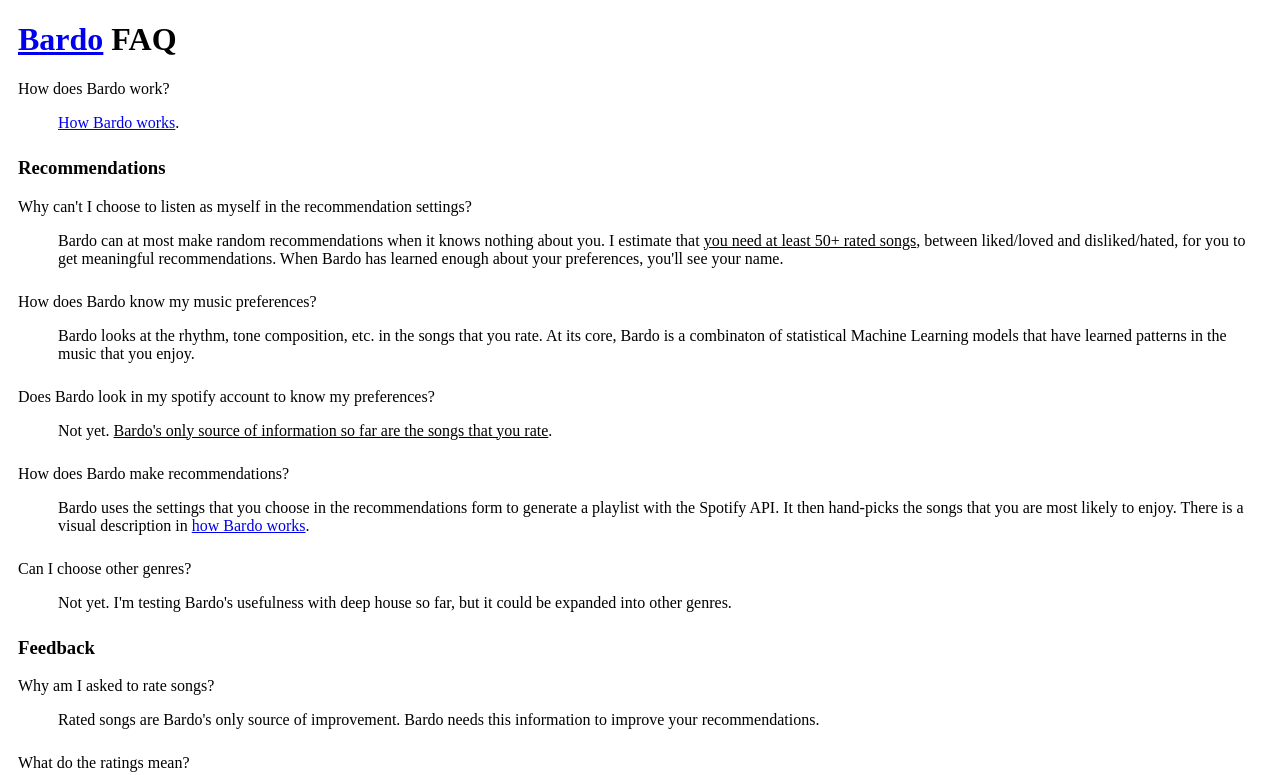
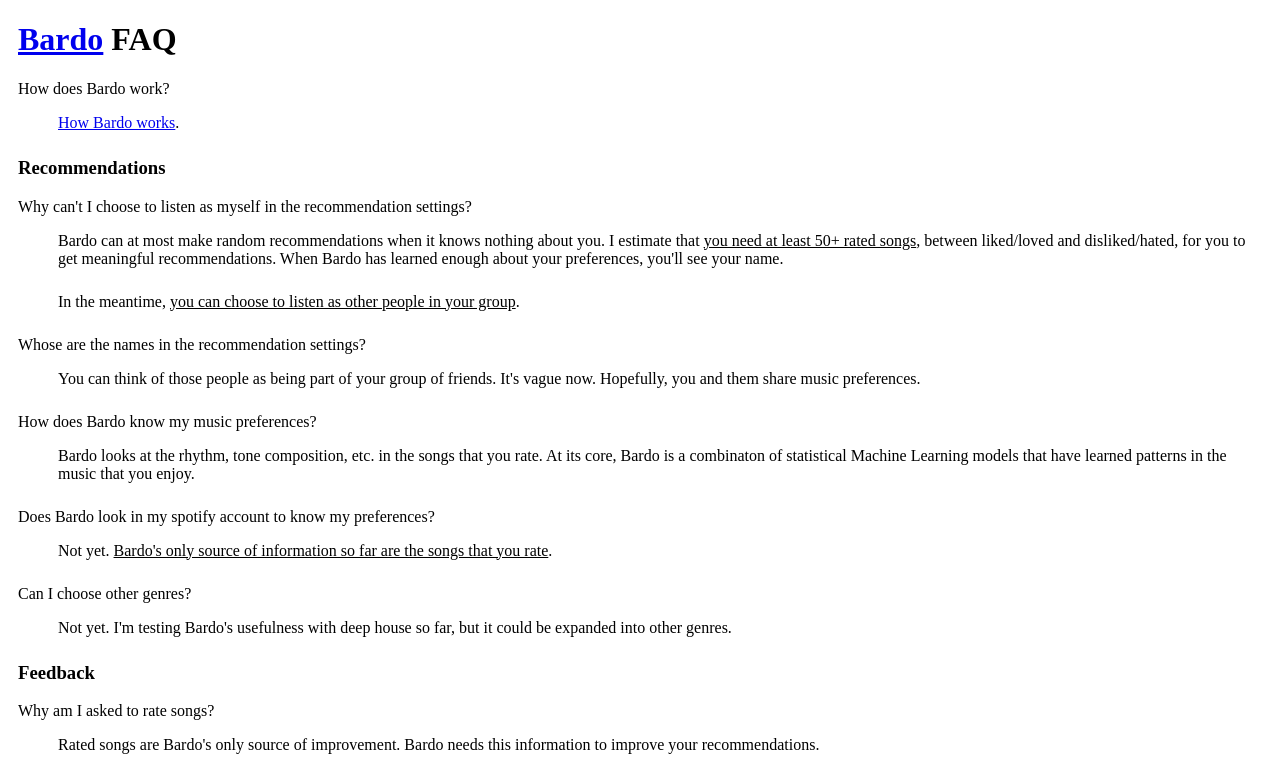
Before and after one commit to lgaleana/bardo, a Flask app: page /faq in a window 1280 px wide. Shown: the top 775 px of the page. Run offline with Flask 2, Linux system fonts and the light colour scheme; parts of the project's set-up code (start-up, migrations or seed data) failed here and were passed over.

Commit message:
Improved texts

```diff
--- a/bardo/__init__.py
+++ b/bardo/__init__.py
@@ -11,7 +11,7 @@
 VALID_SOURCES = {
   'Galeana': 'lsgaleana@gmail.com',
   'Heaney': 'sheaney@gmail.com',
-  'Spotify random': 'random'
+  'Spotify': 'random'
 }
 PLAYLIST_LIMIT = 10
 TIME_LIMIT = 300
--- a/bardo/templates/faq.html
+++ b/bardo/templates/faq.html
@@ -22,12 +22,13 @@
   <h3 id="recommendations">Recommendations</h3>
   <p>Why can't I choose to listen as myself in the recommendation settings?<p>
   <p><ul><li>Bardo can at most make random recommendations when it knows nothing about you. I estimate that <u>you need at least 50+ rated songs</u>, between liked/loved and disliked/hated, for you to get meaningful recommendations. When Bardo has learned enough about your preferences, you'll see your name.</li></ul></p>
+  <p><ul><li>In the meantime, <u>you can choose to listen as other people in your group</u>.</li></ul></p>
+  <p>Whose are the names in the recommendation settings?</p>
+  <p><ul><li>You can think of those people as being part of your group of friends. It's vague now. Hopefully, you and them share music preferences.</li></ul></p>
   <p>How does Bardo know my music preferences?</p>
   <p><ul><li>Bardo looks at the rhythm, tone composition, etc. in the songs that you rate. At its core, Bardo is a combinaton of statistical Machine Learning models that have learned patterns in the music that you enjoy.</li></ul></p>
   <p>Does Bardo look in my spotify account to know my preferences?</p>
   <p><ul><li>Not yet. <u>Bardo's only source of information so far are the songs that you rate</u>.</li></ul></p>
-  <p>How does Bardo make recommendations?</p>
-  <p><ul><li>Bardo uses the settings that you choose in the recommendations form to generate a playlist with the Spotify API. It then hand-picks the songs that you are most likely to enjoy. There is a visual description in <a href="{{url_for('how_it_works')}}#technical">how Bardo works</a>.</li></ul></p>
   <p>Can I choose other genres?</p>
   <p><ul><li>Not yet. I'm testing Bardo's usefulness with deep house so far, but it could be expanded into other genres.</li></ul></p>
   <h3>Feedback</h3>
--- a/bardo/templates/playlist-selection.html
+++ b/bardo/templates/playlist-selection.html
@@ -24,8 +24,9 @@
     {% for label, source in sources.items(): %}
       <input type="radio" name="source" value="{{source}}" required {{'checked' if bardo_id == source}}> <label>{{label}} {{'(No Bardo AI)' if source == 'random'}}</label><br>
     {% endfor %}
-      <br>
-      <i>Bardo will create a Playlist as if it was meant for them.</i> <a href="{{url_for('faq')}}#recommendations">Why is my name not in here?</a>
+    {% if bardo_id not in sources.values() %}
+    <br><u>Bardo doesn't yet have information about you</u>, but you can choose to listen as one of your friends above. <a href="{{url_for('faq')}}#recommendations">Why is my name not in here?</a>
+    {% endif %}
     </p>
     <h3>Recommendation seeds</h3>
     <p>
```
